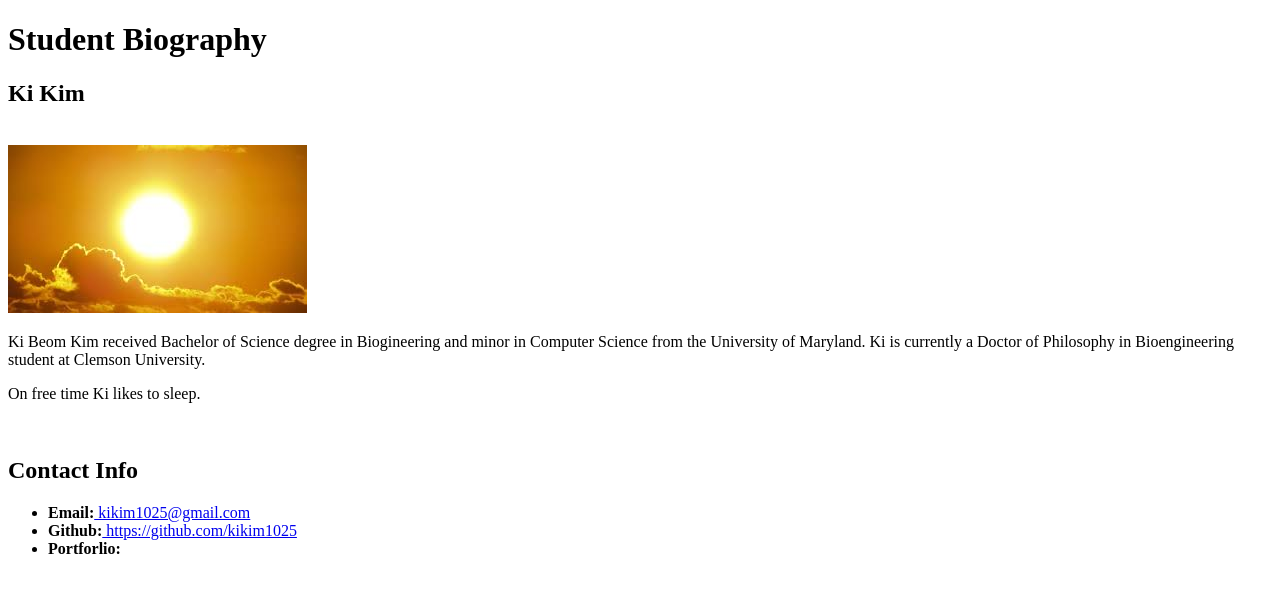
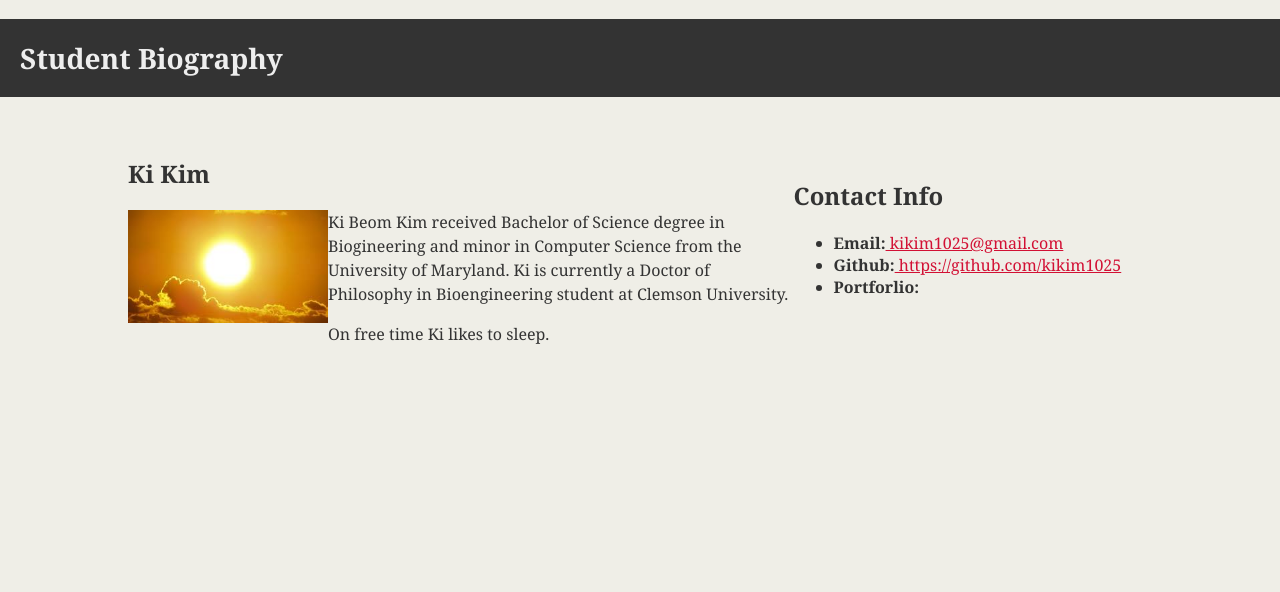
Before and after one commit to kikim1025/bio, a plain HTML site: page index.html in a window 1280 px wide. Drawn offline with Linux system fonts and the light colour scheme.

Commit message:
Added initial css properties

```diff
--- /dev/null
+++ b/css/style.css
@@ -0,0 +1,49 @@
+body {
+    margin: 0;
+    padding: 0;
+    background-color: #efeee7;
+    font-family: Georgia, 'Times New Roman', Times, serif;
+    color: #333333;
+}
+
+header {
+    background-color: #333333;
+}
+
+h1 {
+    color: #eee;
+    font-size: 28px;
+    padding: 20px;
+}
+
+h2 {
+    font-size: 24px;
+}
+
+.container {
+    width: 1024px;
+    margin: 0 auto;
+}
+
+#main-bio {
+    float: left;
+    width: 65%;
+}
+
+#contact-info {
+    float: right;
+    width: 35%;
+}
+
+#bio-image {
+    float: left;
+    width: 200px;
+}
+
+p {
+    line-height: 1.5;
+}
+
+.link {
+    color: #d21034;
+}
--- a/index.html
+++ b/index.html
@@ -1,27 +1,30 @@
 <!DOCTYPE html>
 <html lang="en">
 <head>
+    <link rel="stylesheet" type="text/css" href="css/style.css"/>
     <title>My Biography</title>
 </head>
 <body>
     <header>
         <h1>Student Biography</h1>
-        <h2>Ki Kim</h2>
     </header>
     <br>
-    <main>
-        <img src="download.jpg" alt="Ki's picture"/>
+    <div class="container">
+        <main id="main-bio">
+            <h2>Ki Kim</h2>
+            <img id="bio-image" src="download.jpg" alt="Ki's picture"/>
             <p>Ki Beom Kim received Bachelor of Science degree in Biogineering and minor in Computer Science from the University of Maryland. Ki is currently a Doctor of Philosophy in Bioengineering student at Clemson University.</p>
             <p>On free time Ki likes to sleep.</p>
         </main>
         <br>
-    <aside>
+        <aside id="contact-info">
             <h2>Contact Info</h2>
             <ul>
-            <li><strong>Email:</strong><a href="kikim1025@gmail.com" target="_blank"> kikim1025@gmail.com</a></li>
-            <li><strong>Github:</strong><a href="https://github.com/kikim1025" target="_blank"> https://github.com/kikim1025</a></li>
-            <li><strong>Portforlio:</strong><a href="" target="_blank"></a></li>
+                <li><strong>Email:</strong><a href="kikim1025@gmail.com" target="_blank" class="link"> kikim1025@gmail.com</a></li>
+                <li><strong>Github:</strong><a href="https://github.com/kikim1025" target="_blank" class="link"> https://github.com/kikim1025</a></li>
+                <li><strong>Portforlio:</strong><a href="" target="_blank" class="link"></a></li>
             </ul>
         </aside>
+    </div>
 </body>
 </html>
```
Lines whose indentation alone changed are shown as unchanged.
